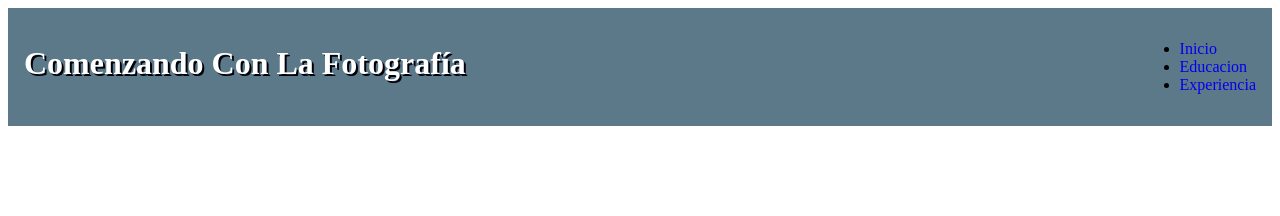
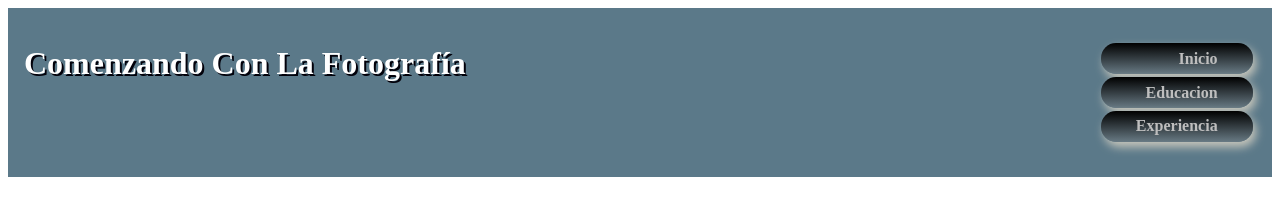
Before and after one commit to martinYeap/CSS-y-Dise-o-Web-Responsive---Evaluacion-Final, a plain HTML site: page index.html in a window 1280 px wide. Drawn offline with Linux system fonts and the light colour scheme.

Commit message:
CABECERA con Estilos aplciados

```diff
--- a/css/estilos.css
+++ b/css/estilos.css
@@ -1,11 +1,25 @@
+/* ESTILOS GENERALES */
 body {
 
 }
 
 a{
   text-decoration: none;
+  padding: 0.2em;
+  display: block;
 }
 
+a:link{
+  color: #bebebe;
+  text-align: right;
+  font-weight: bold;
+}
+
+a:visited{
+  color: rgb(189, 46, 20);
+}
+
+/* CABECERA */
 header {
   background: #5b7989;
   padding: 1em;
@@ -20,11 +34,33 @@ header > h1 {
       display: inline-flex;;
       float: left;
       border-radius: 10px 10px 0px 0px;
+      -moz-border-radius: 10px 10px 0px 0px;
+      -webkit-border-radius: 10px 10px 0px 0px;
     }
 
     header > nav {
       display: inline-flex;
       float: right;
+    }
+
+    header > nav > ul {
+      list-style: none;
+    }
+
+    header > nav > ul > li{
+      margin: 0.2em;
+      padding: 0.2em 2em;
+      background: linear-gradient(to bottom, black 0%,#687a84 100%);
+      box-shadow: 3px 5px 10px 0 rgb(200, 199, 188);
+      border-radius: 15px;
+      -moz-border-radius: 15px;
+      -webkit-border-radius: 15px;
+    }
+
+    header > nav > ul > li:hover{
+      background: white;
+      color: #000;
+      font-style: italic;
     }
 
 @media (min-width: 768px) {
```
Lines whose indentation alone changed are shown as unchanged.
